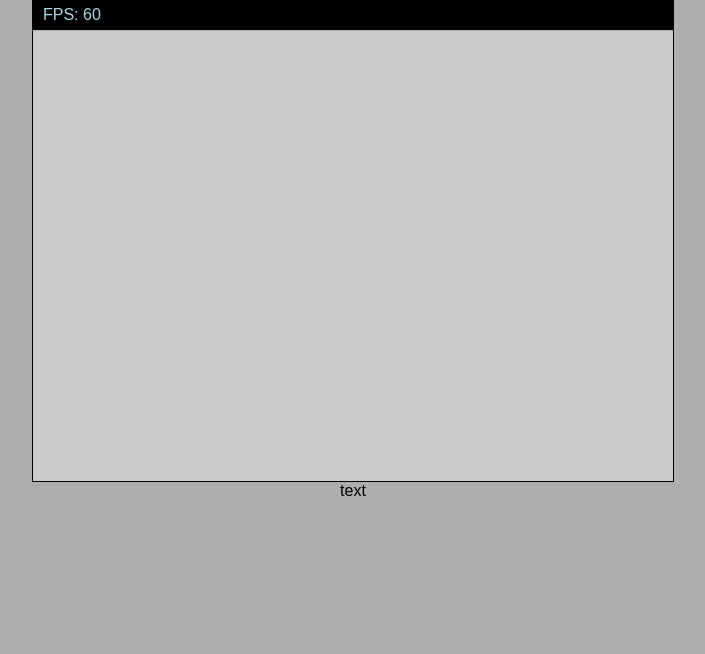
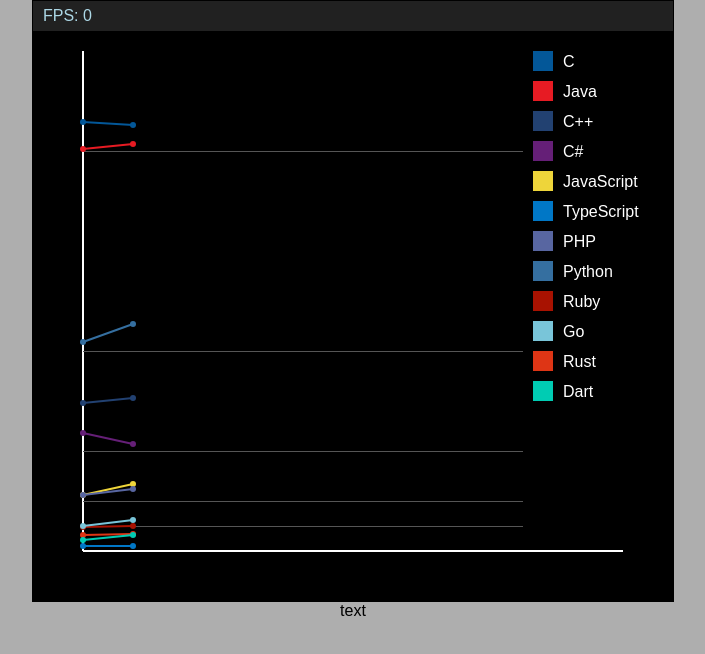
Before and after one commit to sebek78/canvas-languages-chart, a website built with webpack: page src/index.html in a window 1280 px wide. Shown: the whole page, without its empty margins (287-992 px from the left). Built offline with nearby package versions, Linux system fonts and the light colour scheme.

Commit message:
Parse data and first chart

```diff
--- a/package.json
+++ b/package.json
@@ -1,7 +1,7 @@
 {
-  "name": "canvas2-dots",
+  "name": "canvas-languges-chart",
   "version": "1.0.0",
-  "description": "Genetic algorithm for dots",
+  "description": "The programming languages popularity chart.",
   "type": "module",
   "private": true,
   "scripts": {
--- /dev/null
+++ b/src/chartHelpers.js
@@ -0,0 +1,19 @@
+import {
+  HEIGHT,
+  BOTTOM_PADDING,
+  MAX_Y_CHART_VALUE,
+  TOP_PADDING,
+  LEFT_PADDING,
+  X_UNIT,
+  LANGUAGES,
+} from "./constants";
+
+const relativeY = (HEIGHT - TOP_PADDING - BOTTOM_PADDING) / MAX_Y_CHART_VALUE;
+
+export const scaleY = (value) =>
+  HEIGHT - BOTTOM_PADDING - Number.parseInt(value * relativeY, 10);
+
+export const scaleX = (index) => LEFT_PADDING + X_UNIT * index;
+
+export const getLanguageColor = (language) =>
+  LANGUAGES.find((lang) => lang.name === language).color;
--- a/src/constants.js
+++ b/src/constants.js
@@ -1,4 +1,27 @@
 // canvas
 export const WIDTH = 640;
-export const HEIGHT = 480;
+export const HEIGHT = 600;
 export const MENU_HEIGHT = 30;
+
+// chart
+export const BOTTOM_PADDING = 50;
+export const TOP_PADDING = 50;
+export const LEFT_PADDING = 50;
+export const RIGHT_PADDING = 50;
+export const MAX_Y_CHART_VALUE = 20; // in percent
+export const X_UNIT = 50;
+
+export const LANGUAGES = [
+  { name: "C", color: "#035798" },
+  { name: "Java", color: "#E71B23" },
+  { name: "C++", color: "#224171" },
+  { name: "C#", color: "#651F77" },
+  { name: "JavaScript", color: "#EED53A" },
+  { name: "TypeScript", color: "#0077C6" },
+  { name: "PHP", color: "#5866A1" },
+  { name: "Python", color: "#356FA0" },
+  { name: "Ruby", color: "#A81201" },
+  { name: "Go", color: "#79C5D9" },
+  { name: "Rust", color: "#DE3515" },
+  { name: "Dart", color: "#00CCB3" },
+];
--- /dev/null
+++ b/src/data.js
@@ -0,0 +1,36 @@
+export const data = [
+  {
+    date: "2020-06",
+    dataset: [
+      "C,1,17.19",
+      "Java,2,16.10",
+      "C++,4,5.95",
+      "C#,5,4.73",
+      "JavaScript,7,2.27",
+      "TypeScript,44,0.20",
+      "PHP,8,2.26",
+      "Python,3,8.36",
+      "Ruby,13,0.98",
+      "Go,12,1.02",
+      "Rust,20,0.64",
+      "Dart,25,0.47",
+    ],
+  },
+  {
+    date: "2020-05",
+    dataset: [
+      "C,1,17.07",
+      "Java,2,16.28",
+      "C++,4,6.13",
+      "C#,5,4.29",
+      "JavaScript,7,2.68",
+      "TypeScript,44,0.21",
+      "PHP,8,2.49",
+      "Python,3,9.12",
+      "Ruby,15,1.02",
+      "Go,12,1.27",
+      "Rust,21,0.70",
+      "Dart,22,0.64",
+    ],
+  },
+];
--- /dev/null
+++ b/src/dataParsing.js
@@ -0,0 +1,27 @@
+import { LANGUAGES } from "./constants";
+
+const parseRecord = (strRecord, date) => {
+  const splitted = strRecord.split(",");
+  const language = splitted[0];
+  const position = Number.parseInt(splitted[1], 10);
+  const value = Number.parseFloat(splitted[2]);
+  return {
+    date: Date.parse(date),
+    language,
+    position,
+    value,
+  };
+};
+
+const parseMontlyData = ({ dataset, date }) =>
+  dataset.map((record) => parseRecord(record, date));
+
+const mergeData = (data) =>
+  [].concat(...data.map((montlyData) => parseMontlyData(montlyData)));
+
+const groupData = (mergedData) =>
+  LANGUAGES.map((lang) =>
+    mergedData.filter((record) => record.language === lang.name)
+  );
+
+export const parseData = (data) => groupData(mergeData(data));
--- a/src/drawing.js
+++ b/src/drawing.js
@@ -1,27 +1,133 @@
-import { WIDTH, HEIGHT, MENU_HEIGHT } from "./constants";
+import {
+  WIDTH,
+  HEIGHT,
+  MENU_HEIGHT,
+  LANGUAGES,
+  LEFT_PADDING,
+  RIGHT_PADDING,
+} from "./constants";
+import { scaleY, scaleX, getLanguageColor } from "./chartHelpers";
 
-export default function drawing(ctx, state) {
-  clearCanvas(ctx);
-  drawMenu(ctx);
-  drawChartBackground(ctx);
-  drawFPS(ctx, state.fps);
-}
+export const createCtx = () => {
+  const canvas = document.getElementById("canvas");
+  canvas.setAttribute("width", WIDTH);
+  canvas.setAttribute("height", HEIGHT);
+  const ctx = canvas.getContext("2d");
+  ctx.font = "16px sans-serif";
+  ctx.textBaseline = "middle";
+  return ctx;
+};
 
 const clearCanvas = (ctx) => {
   ctx.clearRect(0, 0, WIDTH, HEIGHT);
 };
 
 const drawMenu = (ctx) => {
-  ctx.fillStyle = "#000000";
-  ctx.fillRect(0, 0, WIDTH, 29);
+  ctx.fillStyle = "#212121";
+  ctx.fillRect(0, 0, WIDTH, MENU_HEIGHT);
 };
 
 const drawChartBackground = (ctx) => {
-  ctx.fillStyle = "#CCC";
+  ctx.fillStyle = "black";
   ctx.fillRect(0, MENU_HEIGHT, WIDTH, HEIGHT);
 };
 
 function drawFPS(ctx, fps) {
   ctx.fillStyle = "lightblue";
-  ctx.fillText(`FPS: ${fps}`, 10, 15);
+  ctx.fillText(`FPS: ${fps}`, 10, 16);
 }
+
+const drawYaxis = (ctx) => {
+  ctx.strokeStyle = "white";
+  ctx.lineWidth = 2;
+  ctx.beginPath();
+  ctx.moveTo(50, 50);
+  ctx.lineTo(50, HEIGHT - 50);
+  ctx.stroke();
+  ctx.closePath();
+};
+
+const drawChartLine = (ctx, value) => {
+  const y = scaleY(value);
+  ctx.fillStyle = "#555";
+  ctx.fillRect(LEFT_PADDING, y, WIDTH - RIGHT_PADDING - 150, 1);
+};
+
+const drawBackgoundLines = (ctx) => {
+  const values = [1, 2, 4, 8, 16];
+  values.forEach((value) => {
+    drawChartLine(ctx, value);
+  });
+};
+
+const drawXaxis = (ctx) => {
+  ctx.strokeStyle = "white";
+  ctx.lineWidth = 2;
+  ctx.beginPath();
+  ctx.moveTo(50, HEIGHT - 50);
+  ctx.lineTo(WIDTH - 50, HEIGHT - 50);
+  ctx.stroke();
+  ctx.closePath();
+};
+
+const drawPoint = (ctx, x, y, color) => {
+  ctx.fillStyle = color;
+  ctx.beginPath();
+  ctx.arc(x, y, 3, 0, Math.PI * 2, false);
+  ctx.fill();
+  ctx.closePath();
+};
+
+const drawLanguageLine = (ctx, x1, y1, x2, y2, color) => {
+  ctx.strokeStyle = color;
+  ctx.lineWidth = 2;
+  ctx.beginPath();
+  ctx.moveTo(x1, y1);
+  ctx.lineTo(x2, y2);
+  ctx.stroke();
+  ctx.closePath();
+};
+
+const drawLanguage = (ctx, language) => {
+  const color = getLanguageColor(language[0].language);
+  language.forEach((record, i) => {
+    const x1 = scaleX(i);
+    const y1 = scaleY(record.value);
+    drawPoint(ctx, x1, y1, color);
+    if (i > 0) {
+      const x2 = scaleX(i - 1);
+      const y2 = scaleY(language[i - 1].value);
+      drawLanguageLine(ctx, x1, y1, x2, y2, color);
+    }
+  });
+};
+
+const drawLegendElement = (ctx, language, x, y) => {
+  ctx.fillStyle = language.color;
+  ctx.fillRect(x, y, 20, 20);
+  ctx.fillStyle = "white";
+  ctx.fillText(`${language.name}`, x + 30, y + 12);
+};
+
+const drawLegend = (ctx, LANGUAGES) => {
+  const startX = 500;
+  const startY = 50;
+  LANGUAGES.forEach((language, i) => {
+    const y = startY + i * 30;
+    drawLegendElement(ctx, language, startX, y);
+  });
+};
+
+export const drawing = (ctx, state, chartData) => {
+  clearCanvas(ctx);
+  drawMenu(ctx);
+  drawChartBackground(ctx);
+  drawFPS(ctx, state.fps);
+  drawYaxis(ctx);
+  drawXaxis(ctx);
+  drawBackgoundLines(ctx);
+  chartData.forEach((language) => {
+    drawLanguage(ctx, language);
+  });
+  drawLegend(ctx, LANGUAGES);
+};
--- a/src/index.html
+++ b/src/index.html
@@ -2,11 +2,11 @@
 <html>
   <head>
     <meta charset="utf-8" />
-    <title>Some programming languages popularity chart</title>
+    <title>The programming languages chart</title>
   </head>
   <body>
     <!-- <header><a href="http://mybytes.pl/">Back</a></header> -->
-    <canvas id="canvas" width="640" height="480"></canvas>
+    <canvas id="canvas"></canvas>
     <div class="description">
       text
     </div>
--- a/src/index.js
+++ b/src/index.js
@@ -1,14 +1,15 @@
 import "./styles.scss";
-import { handleEvent } from "./eventHandler";
+// import { handleEvent } from "./eventHandler";
 import { processingState } from "./processingState";
-import drawing from "./drawing";
+import { createCtx, drawing } from "./drawing";
 import { createState } from "./init.js";
 
+import { data } from "./data";
+import { parseData } from "./dataParsing";
+
 (function () {
-  const canvas = document.getElementById("canvas");
-  const ctx = canvas.getContext("2d");
-  ctx.font = "16px sans-serif";
-  ctx.textBaseline = "middle";
+  const chartData = parseData(data);
+  const ctx = createCtx();
 
   let state = createState();
   let action = {};
@@ -16,10 +17,9 @@ import { createState } from "./init.js";
   const loop = () => {
     state = processingState(state, action);
     action = {};
-    drawing(ctx, state);
-    window.requestAnimationFrame(loop);
+    drawing(ctx, state, chartData);
+    //window.requestAnimationFrame(loop);
   };
-
-  canvas.addEventListener("click", (e) => (action = handleEvent(e)), false);
+  //canvas.addEventListener("click", (e) => (action = handleEvent(e)), false);
   window.requestAnimationFrame(loop);
 })();
```
